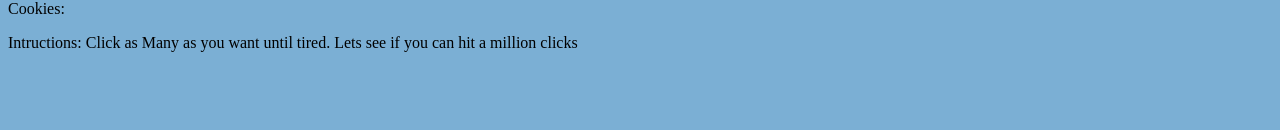
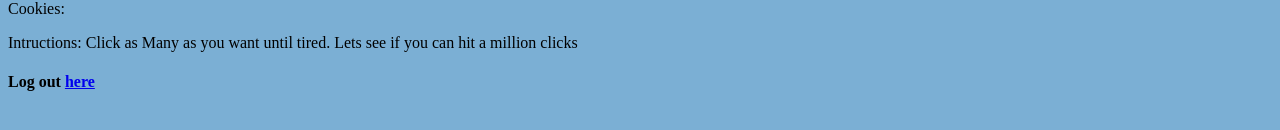
Before and after one commit to jdmar3-comp426/a99-helloworld, a website: page game.html in a window 1280 px wide. Shown: the part 496-626 px from the top of the page. Drawn offline with Linux system fonts and the light colour scheme.

Commit message:
Added log out button on game page

```diff
--- a/game.html
+++ b/game.html
@@ -32,6 +32,9 @@
         <div id="status"></div>
         <div id="reset"></div>
 
+        <h4>Log out
+            <a href="index.html">here</a>
+        </h4>
 
         <script src="game.js"></script>
     </body>
--- a/package.json
+++ b/package.json
@@ -13,7 +13,7 @@
   "author": "",
   "license": "GPL-3.0-or-later",
   "dependencies": {
-    "better-sqlite3": "^7.4.4",
+    "better-sqlite3": "^7.4.5",
     "browser-sync": "^2.27.7",
     "concurrently": "^6.4.0",
     "cors": "^2.8.5",
```
Also changed, not shown: 2 other files.
